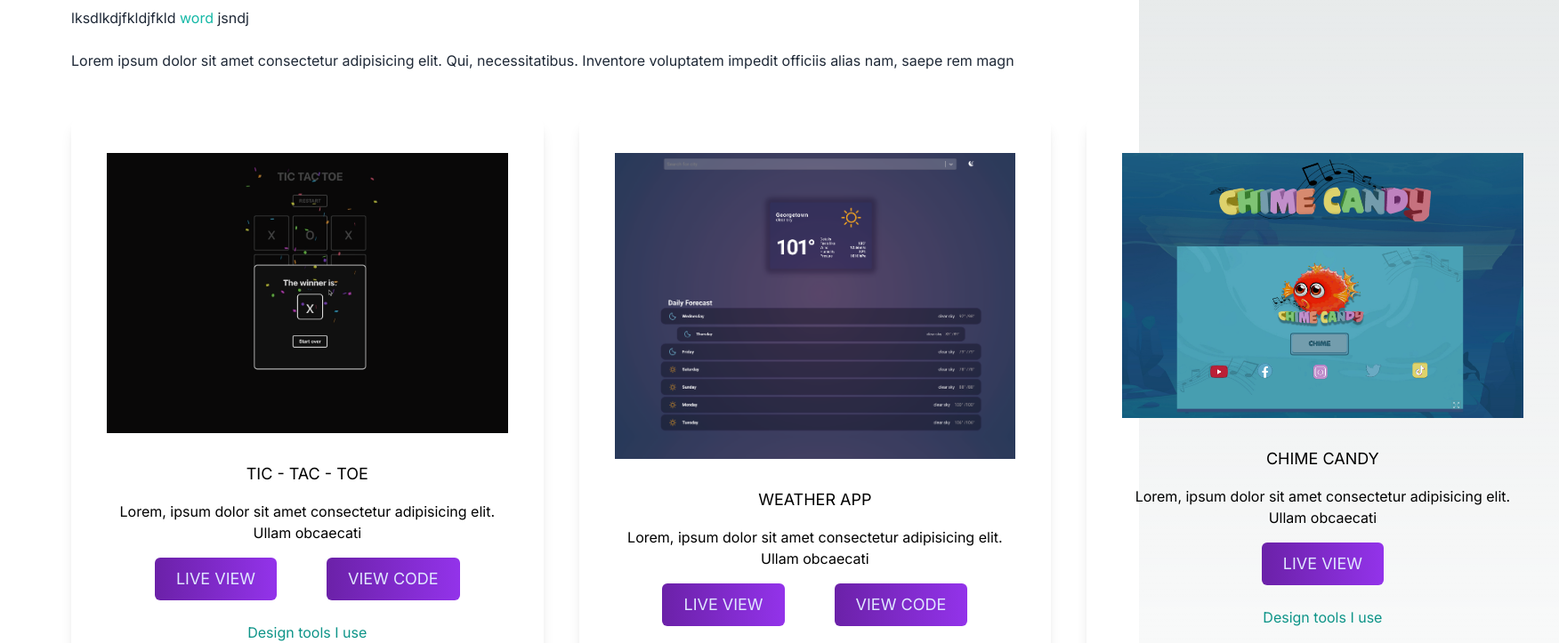
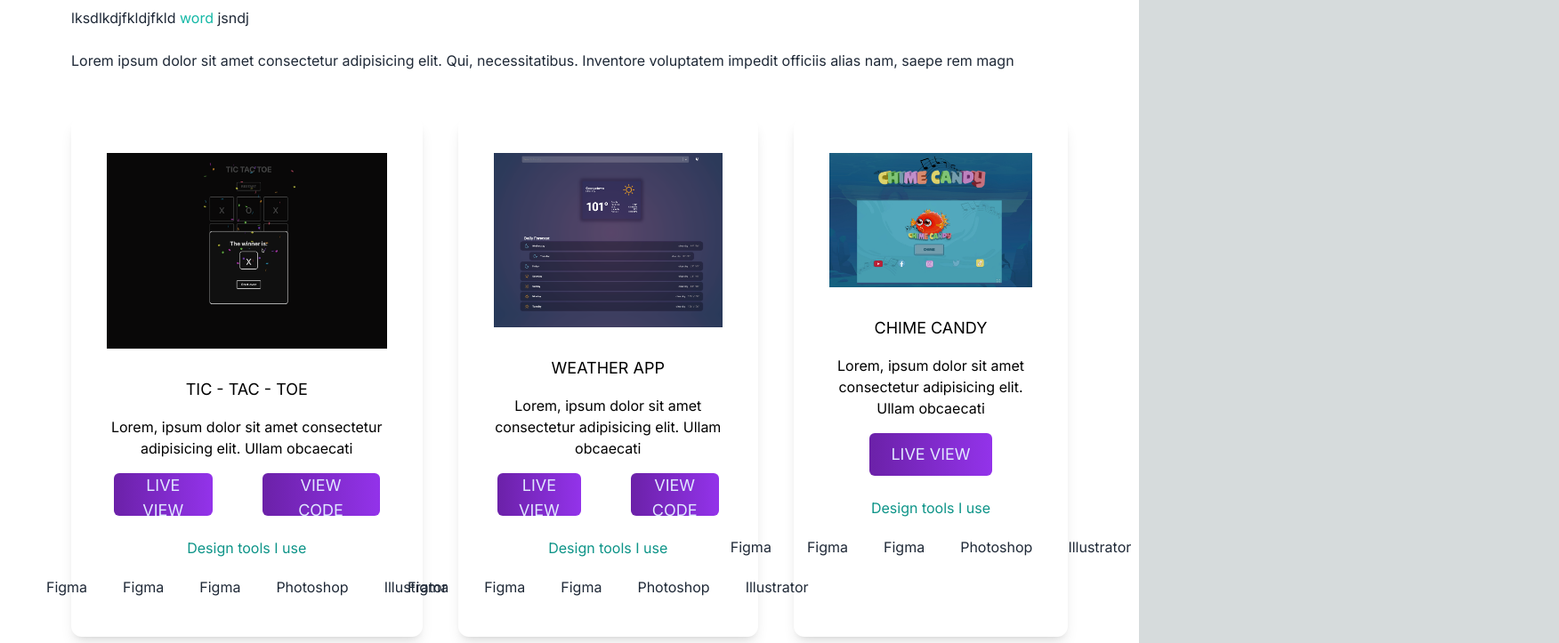
Before and after one commit to angeelbarbosa/react-portfolio, a Next.js app: page / in a window 1280 px wide. Shown: the part 760-1483 px from the top of the page at 89% size, 1752 px wide, since content can reach past the window. Built offline with nearby package versions, Linux system fonts and the light colour scheme.

Commit message:
card overflow fix

```diff
--- a/app/page.tsx
+++ b/app/page.tsx
@@ -106,8 +106,8 @@ export default function Home() {
             </p>
           </div>
 
-          <div className="lg:flex gap-10 ">
-            <div className="hover:-translate-y-1 hover:scale-110 duration-300 text-center shadow-lg p-10 rounded-xl my-10 dark:bg-gradient-to-r  from-[#3b0764] to-[#1e293b] dark:text-zinc-400">
+          <div className=" lg:flex gap-10 ">
+            <div className=" min-w-0	 hover:-translate-y-1 hover:scale-110 duration-300 text-center shadow-lg p-10 rounded-xl my-10 dark:bg-gradient-to-r  from-[#3b0764] to-[#1e293b] dark:text-zinc-400">
               <Image
                 className="w-full h-50"
                 alt=""
@@ -148,7 +148,7 @@ export default function Home() {
                 </p>
               </div>
             </div>
-            <div className=" hover:-translate-y-1 hover:scale-110 duration-300 text-center shadow-lg p-10 rounded-xl my-10 dark:bg-gradient-to-r  from-[#3b0764] to-[#1e293b] dark:text-zinc-400">
+            <div className=" min-w-0	 hover:-translate-y-1 hover:scale-110 duration-300 text-center shadow-lg p-10 rounded-xl my-10 dark:bg-gradient-to-r  from-[#3b0764] to-[#1e293b] dark:text-zinc-400">
               <Image
                 className="w-full h-50"
                 alt=""
@@ -190,7 +190,7 @@ export default function Home() {
                 </p>
               </div>
             </div>
-            <div className="hover:-translate-y-1 hover:scale-110 duration-300 text-center shadow-lg p-10 rounded-xl my-10 dark:bg-gradient-to-r  from-[#3b0764] to-[#1e293b] dark:text-zinc-400">
+            <div className=" min-w-0	hover:-translate-y-1 hover:scale-110 duration-300 text-center shadow-lg p-10 rounded-xl my-10 dark:bg-gradient-to-r  from-[#3b0764] to-[#1e293b] dark:text-zinc-400">
               <Image
                 className="w-full h-50"
                 alt=""
```
